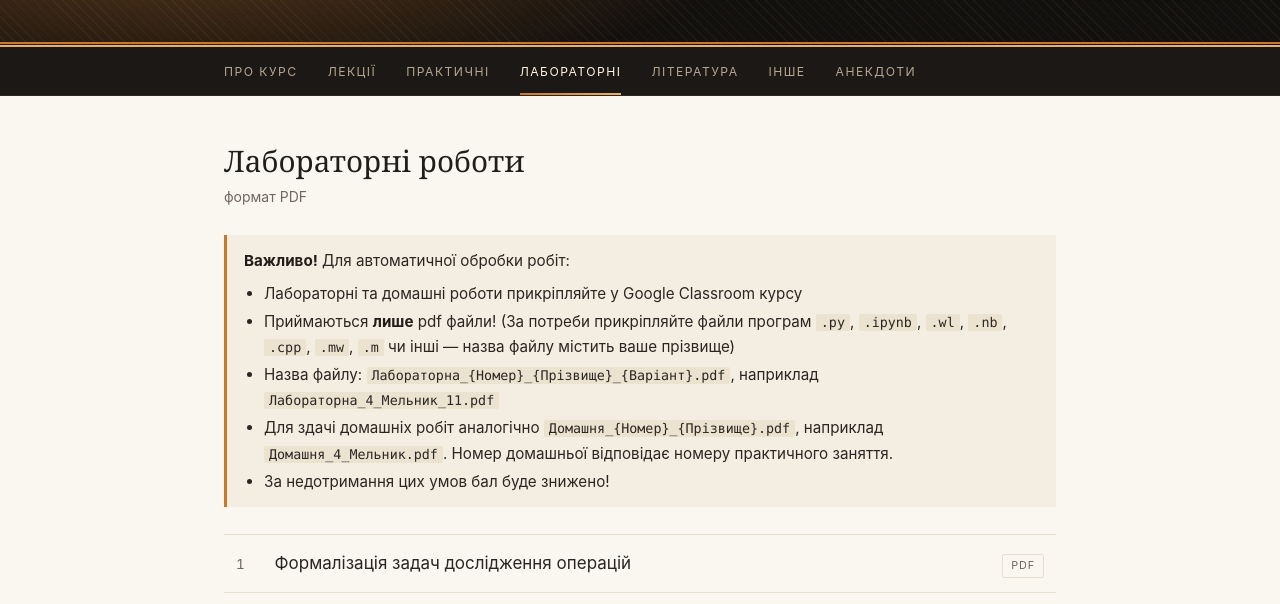
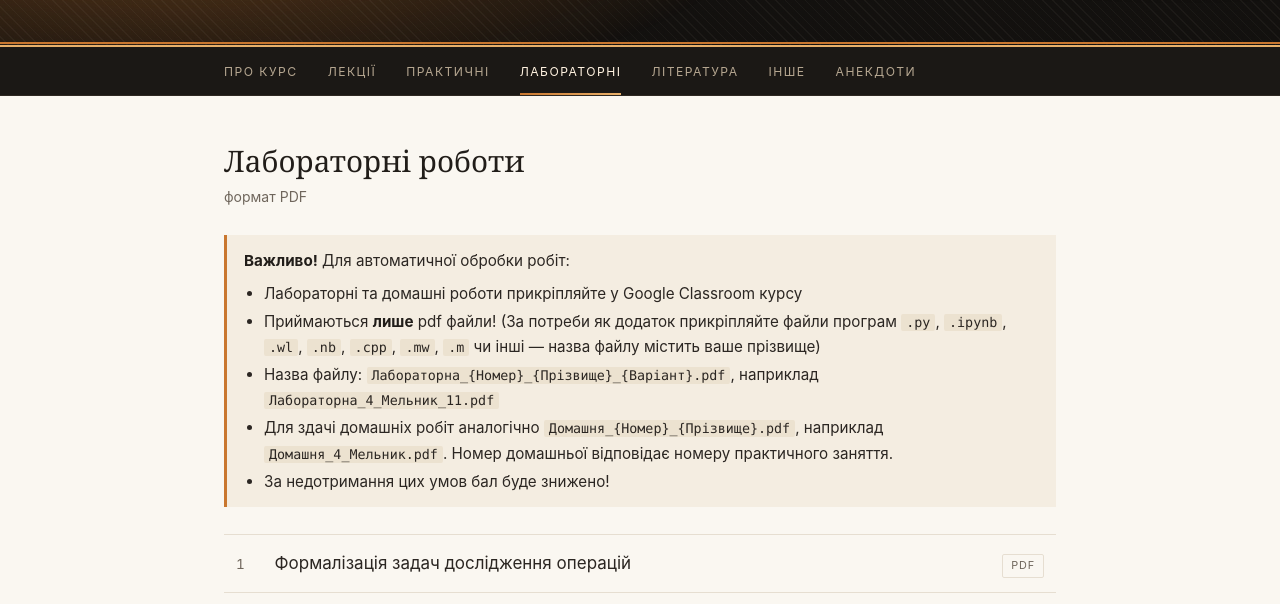
Before and after one commit to leafyff/OperationResearchSite, a plain HTML site: page labs.html in a window 1280 px wide. Shown: the part 175-779 px from the top of the page. Drawn offline with Linux system fonts and the light colour scheme.

Commit message:
Лабораторні: файли програм прикріпляються як додаток
Co-Authored-By: Claude Opus 5.5 <noreply@anthropic.com>

```diff
--- a/labs.html
+++ b/labs.html
@@ -49,7 +49,7 @@
     <p><strong>Важливо!</strong> Для автоматичної обробки робіт:</p>
     <ul>
       <li>Лабораторні та домашні роботи прикріпляйте у Google Classroom курсу</li>
-      <li>Приймаються <strong>лише</strong> pdf файли! (За потреби прикріпляйте файли програм
+      <li>Приймаються <strong>лише</strong> pdf файли! (За потреби як додаток прикріпляйте файли програм
           <code>.py</code>, <code>.ipynb</code>, <code>.wl</code>, <code>.nb</code>,
           <code>.cpp</code>, <code>.mw</code>, <code>.m</code> чи інші — назва файлу містить ваше прізвище)</li>
       <li>Назва файлу: <code>Лабораторна_{Номер}_{Прізвище}_{Варіант}.pdf</code>,
```
